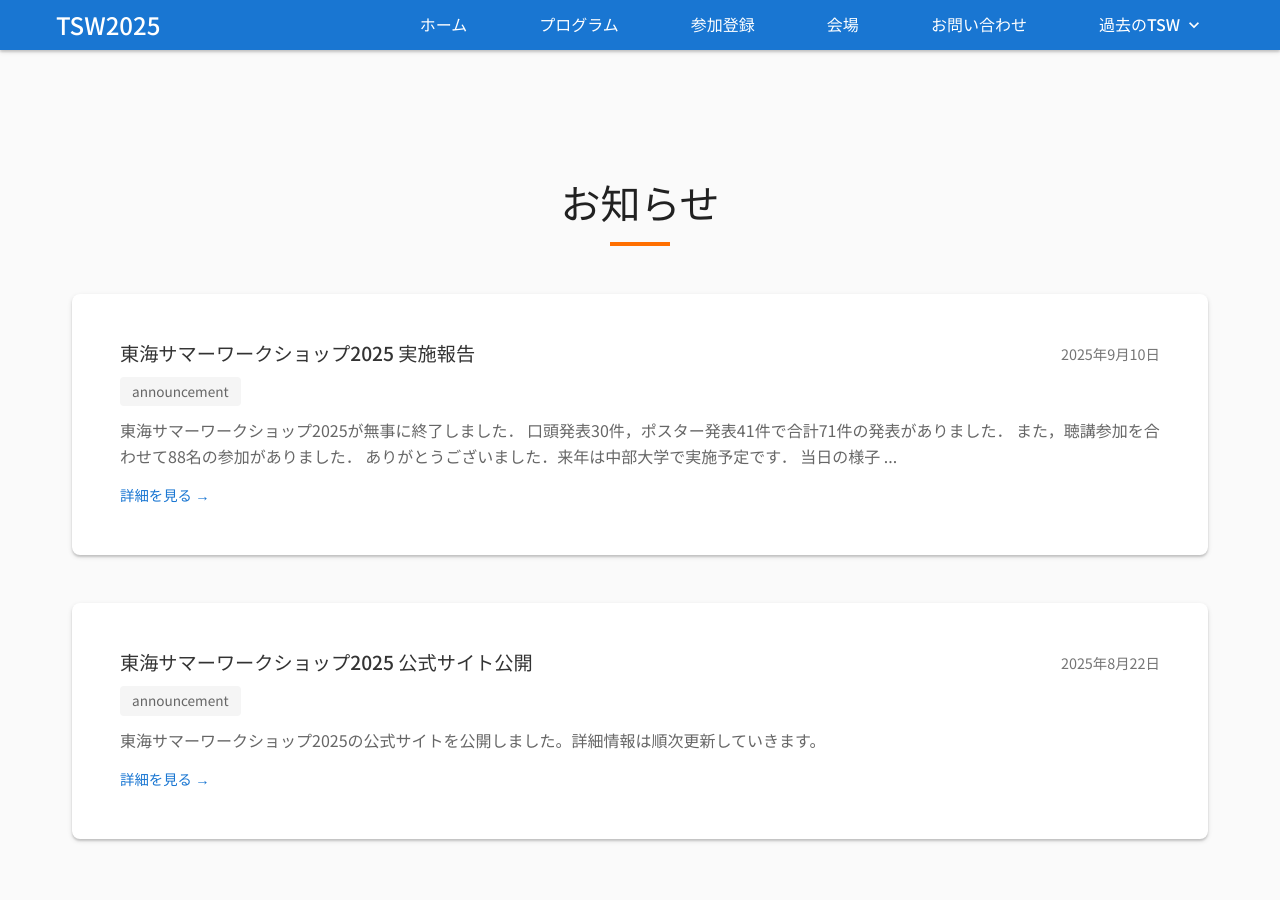
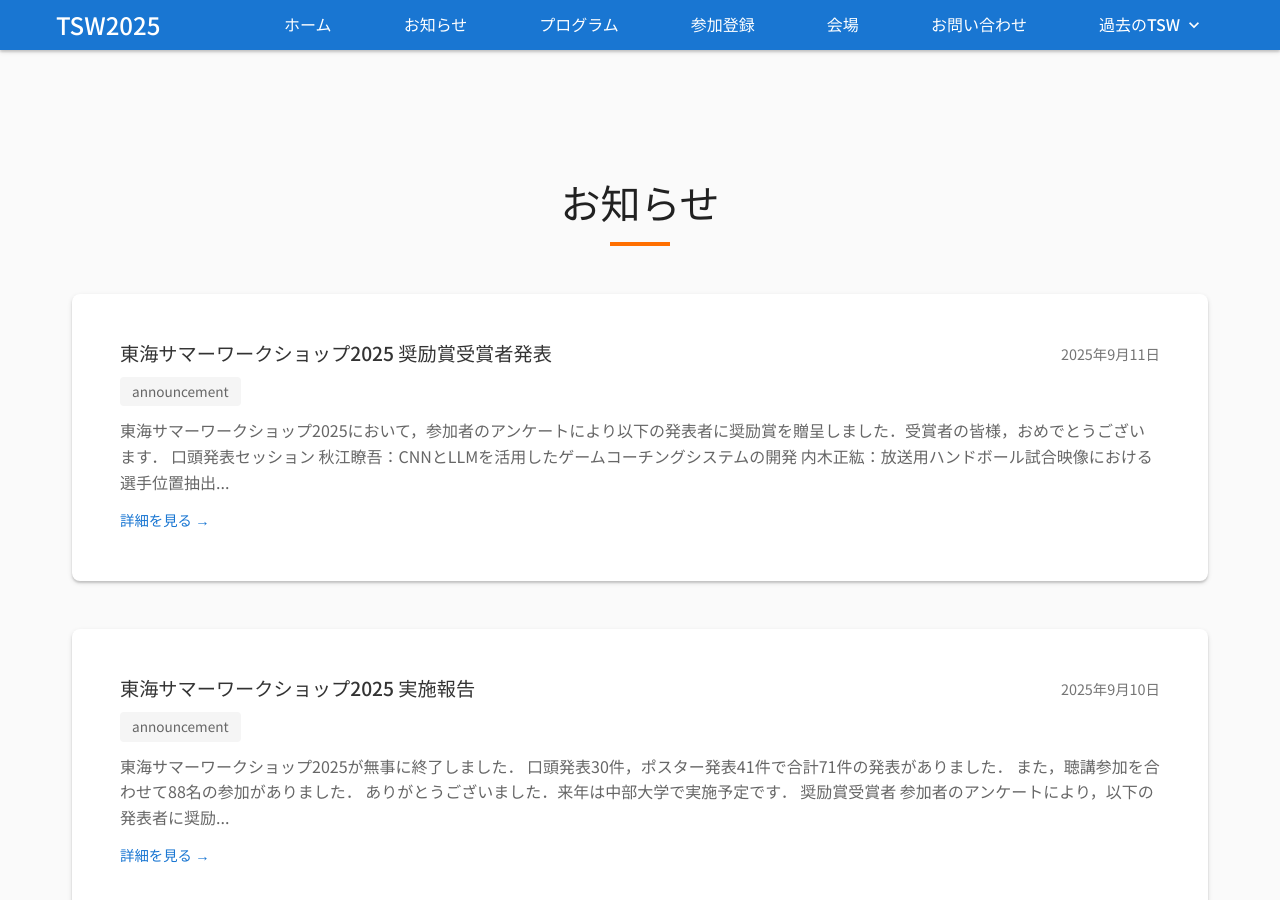
Before and after one commit to ogurilab/tsw2025, a Jekyll site: the page built from news.md, in a window 1280 px wide and 900 px high. Built offline with Jekyll 4.4.1, drawn with Linux system fonts in a browser that asks for light colours.

Commit message:
お知らせページに新しいリンクを追加し、奨励賞受賞者の情報を新しいニュースファイルに追加しました。これにより、受賞者の発表がより明確に表示されるようになりました。

```diff
--- a/_layouts/default.html
+++ b/_layouts/default.html
@@ -27,6 +27,7 @@
             </button>
             <ul id="nav-menu">
                 <li><a href="{{ '/' | relative_url }}" {% if page.url == '/' %}class="active"{% endif %}>ホーム</a></li>
+                <li><a href="{{ '/news' | relative_url }}" {% if page.url == '/news' %}class="active"{% endif %}>お知らせ</a></li>
                 <li><a href="{{ '/program' | relative_url }}" {% if page.url == '/program' %}class="active"{% endif %}>プログラム</a></li>
                 <li><a href="{{ '/registration' | relative_url }}" {% if page.url == '/registration' %}class="active"{% endif %}>参加登録</a></li>
                 <li><a href="{{ '/venue' | relative_url }}" {% if page.url == '/venue' %}class="active"{% endif %}>会場</a></li>
--- a/_news/2025-09-10.md
+++ b/_news/2025-09-10.md
@@ -9,6 +9,24 @@ category: announcement
 口頭発表30件，ポスター発表41件で合計71件の発表がありました．
 また，聴講参加を合わせて88名の参加がありました．
 ありがとうございました．来年は中部大学で実施予定です．
+
+## 奨励賞受賞者
+
+参加者のアンケートにより，以下の発表者に奨励賞を贈呈しました．
+
+### 口頭発表セッション
+- **秋江瞭吾**：CNNとLLMを活用したゲームコーチングシステムの開発
+- **内木正紘**：放送用ハンドボール試合映像における選手位置抽出および表示に関する研究
+
+### ショートプレゼンセッション
+- **岩元将慶**：野球スカウトアプリ
+- **内田拓己**：PicAdvisor（撮影アドバイスアプリケーション）
+
+### ポスターセッション
+- **阿佐綾大**：スニーカーを題材とした蹴って飛ばす体験型インタラクションコンテンツの提案
+- **五十川大気**：教員の添削負担軽減に向けた看護実習記録分析手法の検討
+- **濱岸桃子**：フラワーアレンジメントを題材とした感覚的探索を支援するUIデザインの検討
+- **疇地佑太郎**：頭部位置推定とセンサ計測による野球スイング姿勢の客観的評価
 
 ## 当日の様子
 
--- /dev/null
+++ b/_news/2025-09-11-awards.md
@@ -0,0 +1,24 @@
+---
+layout: news
+title: "東海サマーワークショップ2025 奨励賞受賞者発表"
+date: 2025-09-11
+category: announcement
+---
+
+東海サマーワークショップ2025において，参加者のアンケートにより以下の発表者に奨励賞を贈呈しました．受賞者の皆様，おめでとうございます．
+
+## 口頭発表セッション
+- **秋江瞭吾**：CNNとLLMを活用したゲームコーチングシステムの開発
+- **内木正紘**：放送用ハンドボール試合映像における選手位置抽出および表示に関する研究
+
+## ショートプレゼンセッション
+- **岩元将慶**：野球スカウトアプリ
+- **内田拓己**：PicAdvisor（撮影アドバイスアプリケーション）
+
+## ポスターセッション
+- **阿佐綾大**：スニーカーを題材とした蹴って飛ばす体験型インタラクションコンテンツの提案
+- **五十川大気**：教員の添削負担軽減に向けた看護実習記録分析手法の検討
+- **濱岸桃子**：フラワーアレンジメントを題材とした感覚的探索を支援するUIデザインの検討
+- **疇地佑太郎**：頭部位置推定とセンサ計測による野球スイング姿勢の客観的評価
+
+すべての発表者および参加者の皆様，活発な議論と素晴らしい発表をありがとうございました．
```
